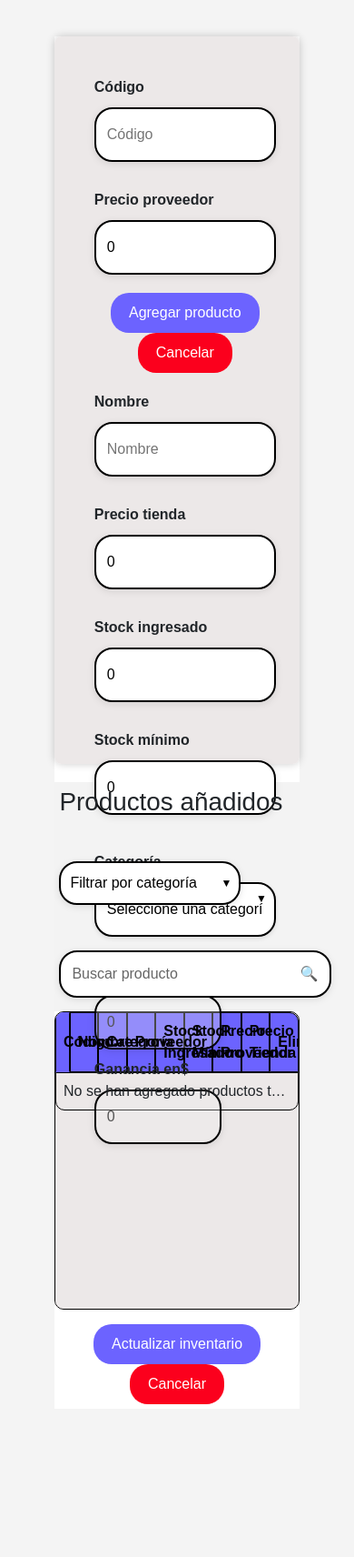
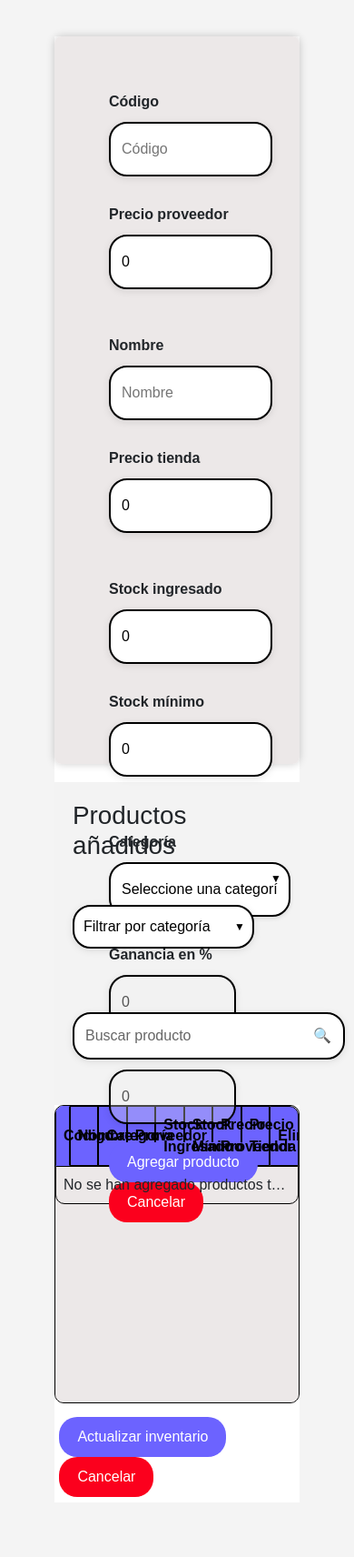
Before and after one commit to danielNR32/VentasXpertV2, a Django app: page /administracion/vista_inventario2/ in a window 390 px wide; the page is wider, and only the part inside the window is pictured. Shown: the part 148-1860 px from the top of that part at 91% size. Before the commit the page ends 1692 px from the top of that part, so only its background shows below. Run offline with Django 5.2, Linux system fonts and the light colour scheme; a user stored in the database is signed in; tables that the repository leaves empty hold one stand-in row (values such as "Sample post"); some libraries are stand-ins or nearby versions.

Commit message:
Categorias automaticas

```diff
--- a/VentasXpert/Administracion/context_processors.py
+++ b/VentasXpert/Administracion/context_processors.py
@@ -1,4 +1,8 @@
 from datetime import datetime
+from Usuarios_permisos.models import Categoria
+
+def categorias_context(request):
+    return {'categorias': Categoria.objects.all()}
 
 def add_timestamp(request):
     return {
--- a/VentasXpert/Administracion/static/css/inventario_inventario.css
+++ b/VentasXpert/Administracion/static/css/inventario_inventario.css
@@ -58,15 +58,6 @@ th {
     pointer-events: none; /* Hace que el icono sea no interactivo */
 }
 /*ORDEN PARA IZQUIERDA A DERECHA*/
-.orden_div{
-
-    display: flex;                /* Establece un layout flexible para los elementos internos */
-    justify-content: flex-start;  /* Alinea los elementos al comienzo del contenedor */
-    padding: 2%;                  /* Añade padding alrededor del contenedor para evitar que los elementos toquen los bordes */
-    flex-wrap: wrap;              /* Permite que los elementos se envuelvan en múltiples líneas si no caben en una sola */
-    gap: 20px;
-
-}
 
 
 .orden_div2{
@@ -291,3 +282,87 @@ th {
 
 
 }
+
+/*Estilos inputs*/
+
+
+
+.orden_div {
+    display: flex;
+    flex-wrap: wrap;
+    gap: 20px;
+    padding: 20px;
+    justify-content: flex-start;  /* Alinea los elementos al comienzo del contenedor */
+    align-items: flex-start;
+}
+
+.orden_div > div {
+    flex: 1 1 22%; /* Cada campo ocupa el 22% del contenedor en pantallas grandes */
+    max-width: 300px; /* Asegura un ancho mínimo para que los campos no se vean demasiado pequeños */
+    min-width: 300px;
+    margin-bottom: 20px;
+    max-height: 300px;
+}
+
+/* Media query para pantallas medianas */
+@media (max-width: 1024px) {
+    .orden_div {
+        justify-content: space-evenly; /* Espacio uniforme en pantallas medianas */
+    }
+
+    .orden_div > div {
+        flex: 1 1 45%; /* Ocupa el 45% del ancho en pantallas medianas, dejando espacio para 2 columnas */
+        min-width: 200px;
+    }
+}
+
+/* Media query para pantallas pequeñas */
+@media (max-width: 768px) {
+    .orden_div {
+        justify-content: center;
+    }
+
+    .orden_div > div {
+        flex: 1 1 100%; /* Cada elemento ocupa el 100% en pantallas pequeñas */
+        min-width: auto;
+    }
+}
+
+/* Espaciado para los botones de acción */
+.custom-button-wrapper {
+    text-align: left; /* Alinea los botones a la izquierda */
+    margin-top: 10px;
+}
+
+/* Botones */
+.custom-button {
+    background-color: #6C63FF;
+    color: white;
+    border: none;
+    padding: 10px 20px;
+    border-radius: 20px;
+    font-size: 16px;
+    cursor: pointer;
+    transition: background-color 0.3s;
+    outline: none;
+}
+
+.custom-buttonRechazar {
+    background-color: #fb001d;
+    color: white;
+    border: none;
+    padding: 10px 20px;
+    border-radius: 20px;
+    font-size: 16px;
+    cursor: pointer;
+    transition: background-color 0.3s;
+    outline: none;
+}
+
+/* Hover effects */
+.custom-button:hover {
+    background-color: #5a52d8;
+}
+.custom-buttonRechazar:hover {
+    background-color: #e63946;
+}
--- a/VentasXpert/Administracion/static/js/Inventario/agregar-producto.js
+++ b/VentasXpert/Administracion/static/js/Inventario/agregar-producto.js
@@ -184,3 +184,24 @@ document.addEventListener('DOMContentLoaded', function () {
     }
 
 });
+
+
+//Funcionalidad de modal para confirmar el modal
+document.getElementById("openModal").addEventListener("click", function () {
+    const url = this.getAttribute("data-url");  // Obtenemos la URL desde el atributo data-url
+    showGlobalModal("¿Confirmar actualización?", function () {
+        window.location.href = url;
+    });
+});
+
+//Para el modal rechazar
+document.querySelectorAll("[id^='openModalDelete']").forEach(function (deleteBtn) {
+    deleteBtn.addEventListener("click", function (event) {
+        event.preventDefault();
+        var deleteUrl = deleteBtn.getAttribute("data-url");
+
+        showGlobalModal("¿Confirmar eliminación?", function () {
+            window.location.href = deleteUrl;
+        });
+    });
+});
--- a/VentasXpert/Administracion/templates/app/Inventario/modales/agregarNuevoProducto.html
+++ b/VentasXpert/Administracion/templates/app/Inventario/modales/agregarNuevoProducto.html
@@ -15,17 +15,14 @@
 <!--Modal confirmar-->
 
 
-<head>
-    <meta charset="UTF-8">
-    <meta name="viewport" content="width=device-width, initial-scale=1.0">
-    <title>Agregar Producto</title>
+
 
 {% block extrahead %}
 <link rel="stylesheet" href="{% static 'css/agregar_productos.css' %}?v={{ timestamp }}">
 <link rel="stylesheet" href="{% static 'css/inventario_inventario.css' %}?v={{ timestamp }}">
 {% endblock %}
 
-</head>
+
 
 <div class="fondoTodo">
 
@@ -51,7 +48,7 @@
             <form class="product-form" method="post" action="{% url 'inventario_admiministrarAgregarProducto' %}">
                 {% csrf_token %}
                 <div class="orden_div">
-                    <div>
+                    <div style="margin-right: 20px;">
                         <!-- Grupo para el Código -->
                         <div style="margin-bottom: 20px;"> <!-- Añade margen inferior para separación -->
                             <label for="codigo" style="font-weight: bold;">Código</label><br>
@@ -67,13 +64,10 @@
                                 value="{{ form.precio_proveedor.value|default:'0' }}">
                         </div>
 
-                        <div class="custom-button-wrapper">
-                            <button type="submit" class="custom-button">Agregar producto</button>
-                            <button type="button" class="custom-buttonRechazar">Cancelar</button>
-                        </div>
+
                     </div>
 
-                    <div>
+                    <div style="margin-right: 20px;">
 
                         <div style="margin-bottom: 20px;">
                             <label for="codigo" style="font-weight: bold;">Nombre</label><br>
@@ -98,7 +92,7 @@
 
 
 
-                    <div>
+                    <div style="margin-right: 20px;">
 
                         <div style="margin-bottom: 20px;">
                             <label for="stock_Inventario" style="font-weight: bold;">Stock ingresado</label><br>
@@ -145,13 +139,35 @@
 
 
                         <div>
+
+
+                            <div>
                                 <label for="cantidad_ingresar" style="font-weight: bold;">Ganancia en$</label>
                                 <input type="text" id="ganancia_pesos" class="precio-total" placeholder="Ganancia $"
                                     value="{{ form.ganancia_pesos.value|default:'0' }}" disabled
                                     style="width: 70%; height: 60px;">
                             </div>
 
+
+
+                            <div class="custom-button-wrapper">
+                                <button type="submit" class="custom-button">Agregar producto</button>
+                                <button type="button" class="custom-buttonRechazar">Cancelar</button>
                             </div>
+
+
+
+                        </div>
+
+
+
+
+
+
+
+                    </div>
+
+
 
 
                     <!-- Estos campos de ganancia son calculados automáticamente y no se editan -->
@@ -181,6 +197,10 @@
                 <input type="text" id="search-product" class="custom-input" placeholder="Buscar producto">
             </div>
         </div>
+
+
+
+
 
         <!-- Tabla con los productos temporales -->
         <div class="table-scroll">
@@ -212,10 +232,12 @@
                             <td class="editable" data-field="precio_proveedor">{{ producto.precio_proveedor }}</td>
                             <td class="editable" data-field="precio_tienda">{{ producto.precio_tienda }}</td>
                             <td>
-                                <a href="#" class="open-modal-delete" data-url="{% url 'eliminar_producto_temporal' forloop.counter0 %}">
+                                <a href="#" id="openModalDelete-{{ forloop.counter0 }}"
+                                    data-url="{% url 'eliminar_producto_temporal' forloop.counter0 %}">
                                     <i class="bi bi-trash icono-eliminar"></i>
                                 </a>
                             </td>
+
 
 
 
@@ -235,7 +257,7 @@
         <div class="orden_div2">
             <div class="custom-button-wrapper">
                 <!-- Cambiar el botón para que abra el modal de confirmación -->
-                <button id="openModal" class="custom-button" type="button">Actualizar inventario</button>
+                <button id="openModal"  data-url="{% url 'confirmar_inventario' %}" class="custom-button" type="button">Actualizar inventario</button>
                 <button id="openModalCancel" class="custom-buttonRechazar" type="button">Cancelar</button>
             </div>
         </div>
@@ -251,85 +273,6 @@
 </form>
 
 
-<script>
-    document.getElementById("openModal").addEventListener("click", function () {
-        showGlobalModal("¿Confirmar actualización?", function () {
-            // Acción a ejecutar cuando el usuario confirme
-            window.location.href = "{% url 'confirmar_inventario' %}";
-        });
-    });
-
-
-
-    document.addEventListener("DOMContentLoaded", function () {
-    var modal = document.getElementById("confirmModal");
-    var closeModalBtn = document.getElementById("closeModal");
-    var cancelBtn = document.getElementById("cancelBtn");
-    var confirmBtn = document.getElementById("confirmBtn");
-    var confirmAction = null; // Variable para almacenar la acción de confirmación
-    var currentUrl = '';  // Variable para almacenar la URL que se ejecutará al confirmar
-
-    // Función global para abrir el modal con diferentes configuraciones
-    function openModal(title, onConfirm) {
-        // Cambiar el título dinámicamente
-        document.getElementById("modal-title").textContent = title || "¿Confirmar acción?";
-        modal.style.display = "block"; // Mostrar el modal
-
-        // Asignar la función que se ejecutará cuando el usuario confirme
-        confirmAction = onConfirm;
-    }
-
-    // Cerrar el modal cuando se haga clic en "X" o "Cancelar"
-    closeModalBtn.onclick = function () {
-        modal.style.display = "none";
-    };
-    cancelBtn.onclick = function () {
-        modal.style.display = "none";
-    };
-
-    // Ejecutar la acción de confirmación cuando el usuario haga clic en "Confirmar"
-    confirmBtn.onclick = function () {
-        if (confirmAction) {
-            confirmAction(); // Ejecutar la acción asignada
-        }
-        modal.style.display = "none"; // Cerrar el modal después de confirmar
-    };
-
-    // Cerrar el modal si el usuario hace clic fuera del contenido del modal
-    window.onclick = function (event) {
-        if (event.target == modal) {
-            modal.style.display = "none";
-        }
-    };
-
-    // Seleccionar todos los enlaces de eliminación con la clase "open-modal-delete"
-    var deleteLinks = document.querySelectorAll(".open-modal-delete");
-
-    // Agregar el evento a cada enlace de eliminación
-    deleteLinks.forEach(function (link) {
-        link.addEventListener('click', function (event) {
-            event.preventDefault();  // Prevenir la acción predeterminada del enlace
-
-            // Obtener la URL del enlace desde el atributo data-url
-            currentUrl = link.getAttribute('data-url');
-
-            // Mostrar el modal con el mensaje de confirmación
-            openModal("¿Estás seguro de eliminar este producto?", function () {
-                // Si el usuario confirma, redirigir a la URL de eliminación
-                window.location.href = currentUrl;
-            });
-        });
-    });
-
-    // Hacer la función `openModal` global para que pueda ser utilizada en otros scripts
-    window.showGlobalModal = openModal;
-});
-
-
-
-
-</script>
-
 
 <script src="{% static 'js/Inventario/agregar-producto.js' %}?v={{ timestamp }}"></script>
 
--- a/VentasXpert/VentasXpert/settings.py
+++ b/VentasXpert/VentasXpert/settings.py
@@ -59,6 +59,7 @@ TEMPLATES = [
                 'Usuarios_permisos.context_processors.user_role',       # Context processor para el rol
                 'Usuarios_permisos.context_processors.user_permissions', # Context processor para los permisos
                 'Administracion.context_processors.add_timestamp',  # Aquí agregas tu context processor
+                'Administracion.context_processors.categorias_context',
 
             ],
         },
```
Lines whose indentation alone changed are shown as unchanged.
